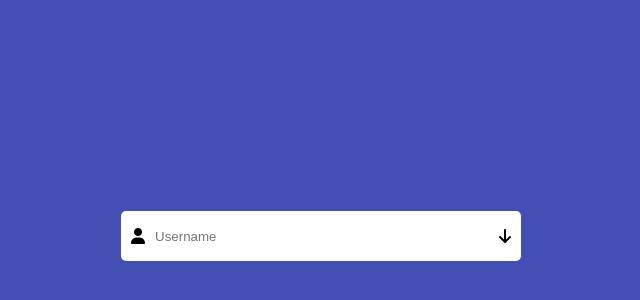
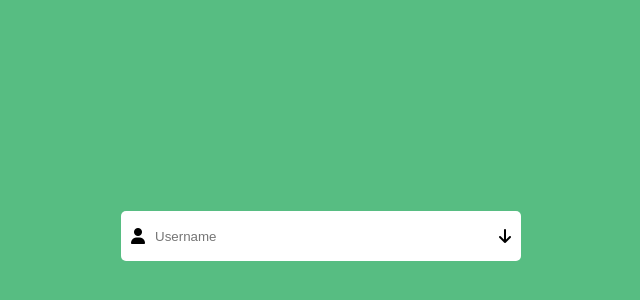
Before and after one commit to DheerajR1/VanillaFormSubmit, a plain HTML site: page index.html in a window 1280 px wide. Shown: the part 164-464 px from the top of the page, without its empty margins (319-959 px from the left). Drawn offline with Linux system fonts and the light colour scheme.

Commit message:
Update style.css

```diff
--- a/style.css
+++ b/style.css
@@ -7,7 +7,7 @@
 body {
     height: 100vh;
     display: flex;
-    background-color: rgb(68, 79, 180);
+    background-color: rgb(87, 189, 130);
     transition: background 0.5s ease;
     position: relative;
 }
@@ -24,7 +24,7 @@ body {
     height: 50px;
     width: 400px;
     display: flex;
-    justify-content: space-between;
+    justify-content: space-around;
     align-items: center;
     border-radius: 5px;
     border: none;
```
